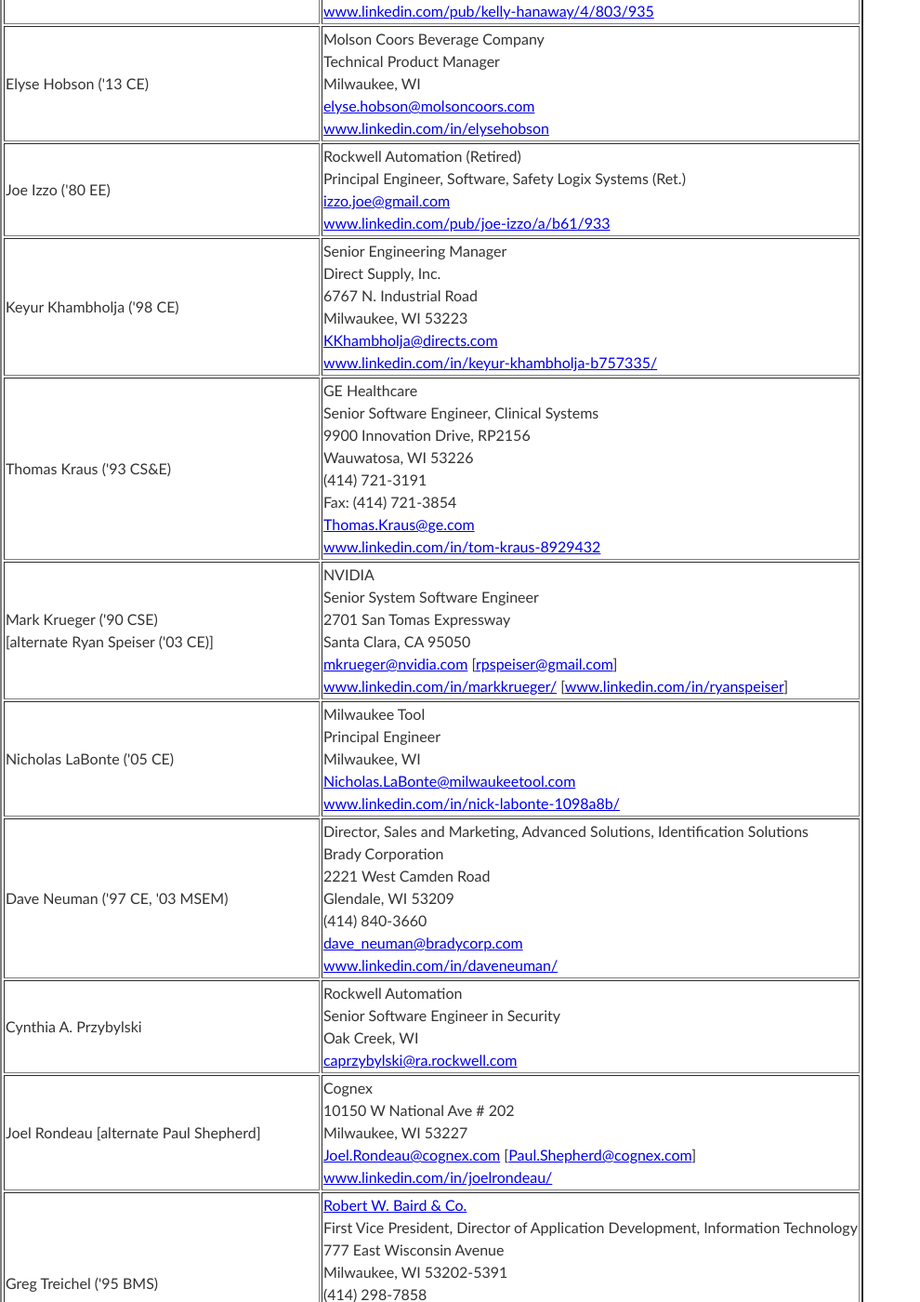
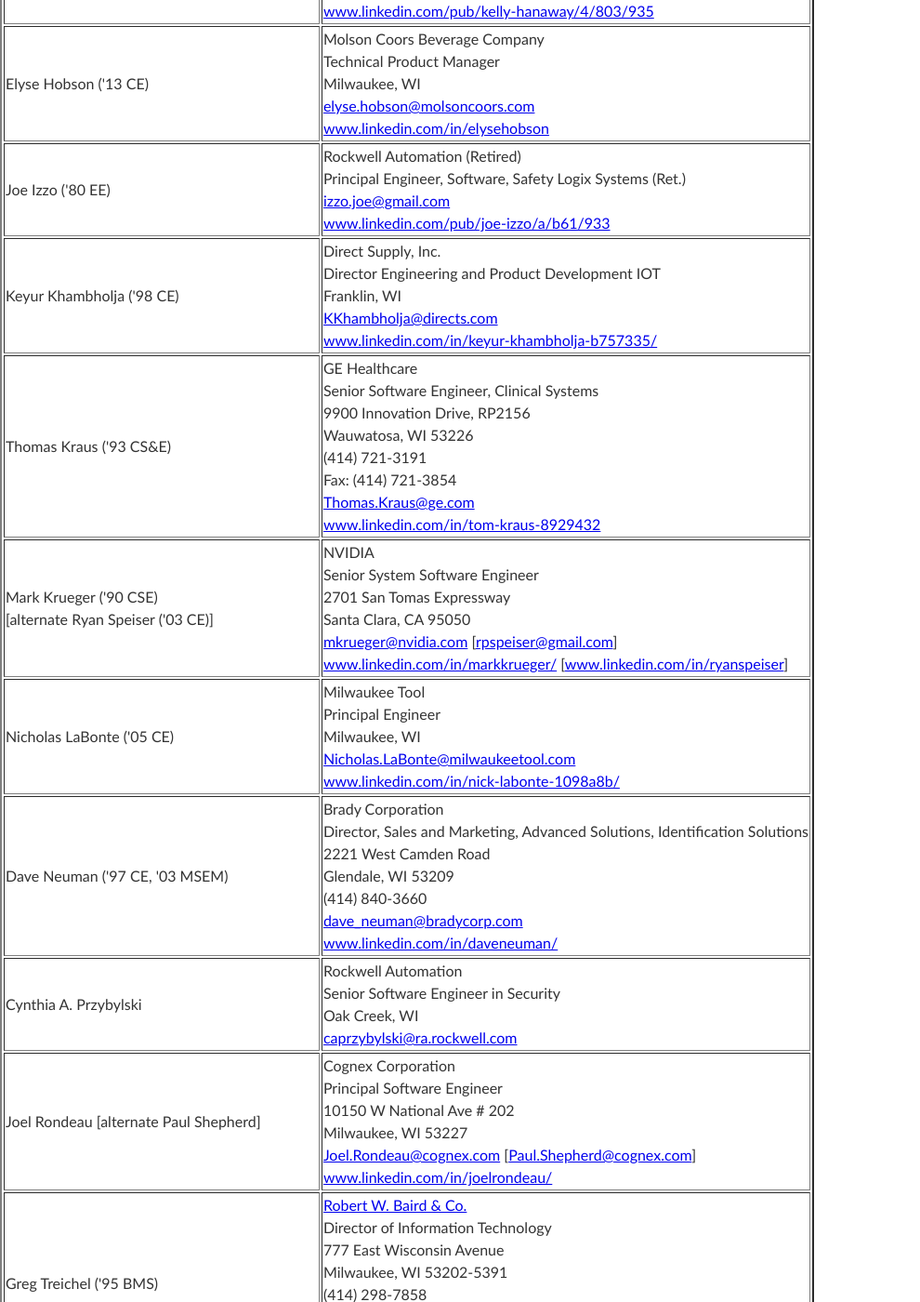
Before and after one commit to edurant/edurant.github.io, a Jekyll site: the page built from ceiac/members.html, in a window 1280 px wide and 1400 px high, scrolled down 1441 px. Shown: the whole window at 93% size, without its empty margins (0-990 px from the left). Built offline with Jekyll 4.4.1, drawn with Linux system fonts in a browser that asks for light colours; some of the changed text lies outside the part shown.

Commit message:
ce iac title updates from today's meeting

```diff
--- a/ceiac/members.html
+++ b/ceiac/members.html
@@ -76,10 +76,9 @@
 </tr>
 <tr>
   <td>Keyur Khambholja ('98 CE)</td>
-  <td>Senior Engineering Manager<br/>
-    Direct Supply, Inc.<br/>
-    6767 N. Industrial Road<br/>
-    Milwaukee, WI 53223<br/>
+  <td>Direct Supply, Inc.<br/>
+    Director Engineering and Product Development IOT<br/>
+    Franklin, WI<br/>
     <a href="mailto:KKhambholja@directs.com">KKhambholja@directs.com</a>
     <br/><a href="https://www.linkedin.com/in/keyur-khambholja-b757335/">www.linkedin.com/in/keyur-khambholja-b757335/</a></td>
 </tr>
@@ -113,8 +112,8 @@
 </tr>
 <tr>
   <td>Dave Neuman ('97 CE, '03 MSEM)</td>
-  <td>Director, Sales and Marketing, Advanced Solutions, Identification Solutions
-    <br/>Brady Corporation
+  <td>Brady Corporation
+    <br/>Director, Sales and Marketing, Advanced Solutions, Identification Solutions
     <br/>2221 West Camden Road
     <br/>Glendale, WI 53209
     <br/>(414) 840-3660
@@ -130,7 +129,8 @@
 </tr>
 <tr>
   <td>Joel Rondeau [alternate Paul Shepherd]</td>
-  <td>Cognex
+  <td>Cognex Corporation
+    <br/>Principal Software Engineer
     <br/>10150 W National Ave # 202
     <br/>Milwaukee, WI 53227
     <br/><a href="mailto:Joel.Rondeau@cognex.com">Joel.Rondeau@cognex.com</a> [<a href="mailto:Paul.Shepherd@cognex.com">Paul.Shepherd@cognex.com</a>]
@@ -139,7 +139,7 @@
 <tr>
   <td>Greg Treichel ('95 BMS)</td>
   <td><a href="http://www.rwbaird.com/">Robert W. Baird & Co.</a><br/>
-    First Vice President, Director of Application Development, Information Technology<br/>
+    Director of Information Technology<br/>
     777 East Wisconsin Avenue<br/>
     Milwaukee, WI 53202-5391<br/>
     (414) 298-7858<br/>
@@ -159,8 +159,8 @@
 </tr>
 <tr>
   <td>Jeff Zingsheim ('90 CS&amp;E, '97 MSEM), IAC Chair</td>
-  <td>Assistant Director of Engineering<br/>
-    Northwestern Mutual<br/>
+  <td>Northwestern Mutual<br/>
+    Assistant Director of Engineering<br/>
     Milwaukee, WI<br/>
     <a href="mailto:zingsheim@gmail.com">zingsheim@gmail.com</a><br/>
     <a href="https://www.linkedin.com/in/jeffzingsheim">www.linkedin.com/in/jeffzingsheim</a></td>
```
